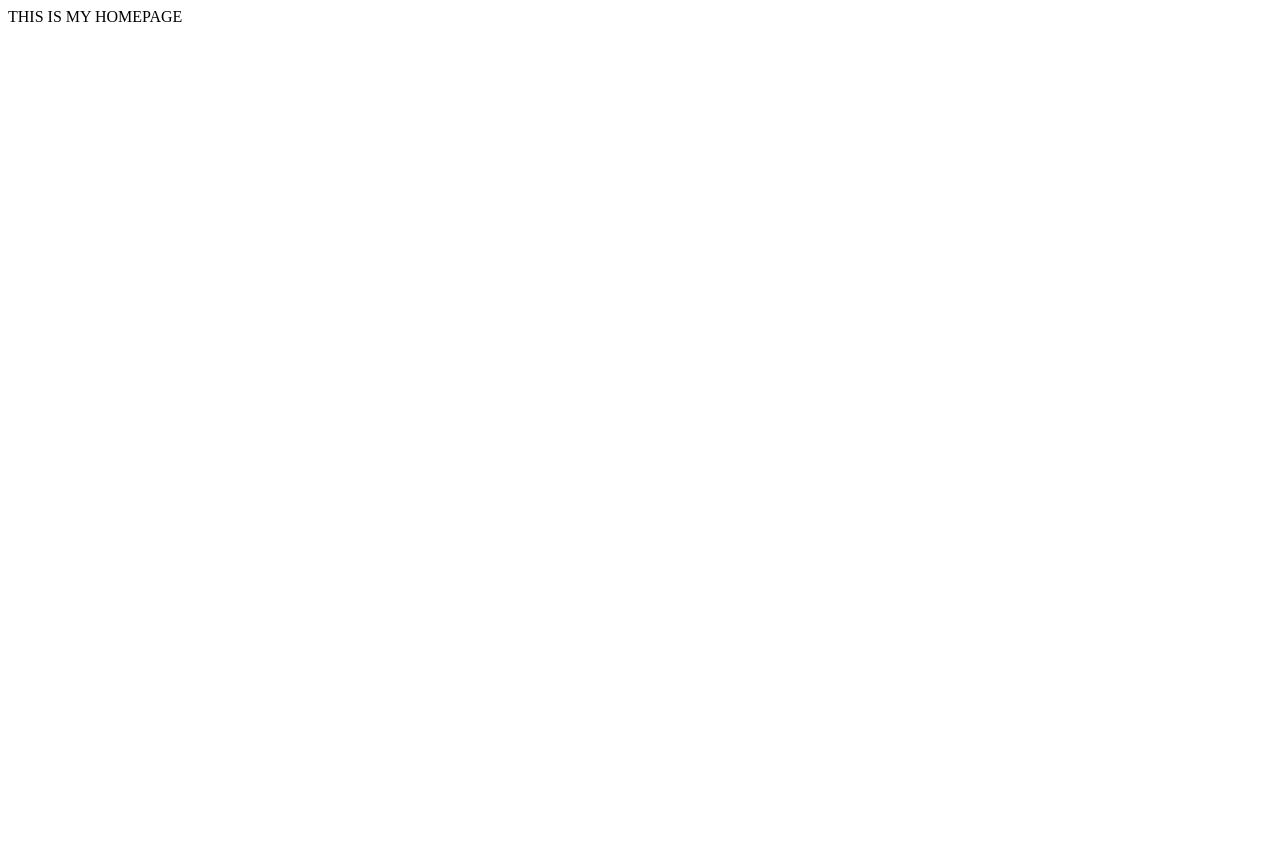
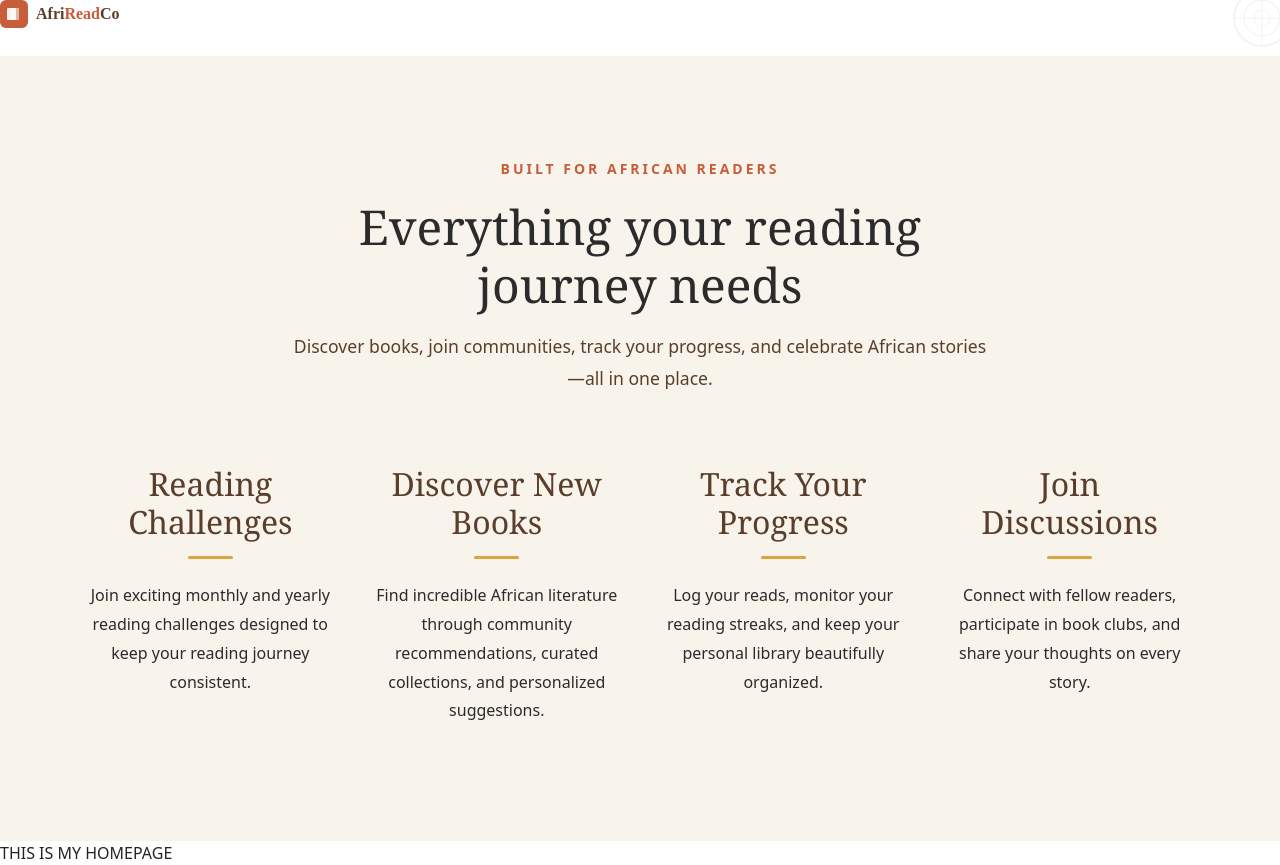
Before and after one commit to davidoladipo01/BOOK_CLUB, a React (Vite) app: page / in a window 1280 px wide. Before the commit the page ends 800 px from the top, so only its background shows below. Built offline with nearby package versions, Linux system fonts and the light colour scheme.

Commit message:
Add Bootstrap integration, new Logo and Features components, and enhance styling

```diff
--- a/index.html
+++ b/index.html
@@ -3,11 +3,13 @@
   <head>
     <meta charset="UTF-8" />
     <link rel="icon" type="image/svg+xml" href="/favicon.svg" />
+    <link href="https://cdn.jsdelivr.net/npm/bootstrap@5.3.8/dist/css/bootstrap.min.css" rel="stylesheet" integrity="sha384-sRIl4kxILFvY47J16cr9ZwB07vP4J8+LH7qKQnuqkuIAvNWLzeN8tE5YBujZqJLB" crossorigin="anonymous">
     <meta name="viewport" content="width=device-width, initial-scale=1.0" />
     <title>react_project</title>
   </head>
   <body>
     <div id="root"></div>
     <script type="module" src="/src/main.jsx"></script>
+    <script src="https://cdn.jsdelivr.net/npm/bootstrap@5.3.8/dist/js/bootstrap.bundle.min.js" integrity="sha384-FKyoEForCGlyvwx9Hj09JcYn3nv7wiPVlz7YYwJrWVcXK/BmnVDxM+D2scQbITxI" crossorigin="anonymous"></script>
   </body>
 </html>
--- a/package.json
+++ b/package.json
@@ -11,6 +11,7 @@
   },
   "dependencies": {
     "formik": "^2.4.9",
+    "lucide-react": "^1.22.0",
     "react": "^19.2.7",
     "react-dom": "^19.2.7",
     "react-router-dom": "^7.18.0",
--- /dev/null
+++ b/src/components/Features.jsx
@@ -0,0 +1,53 @@
+import React from 'react'
+
+const features = [
+  {
+    title: "Reading Challenges",
+    text: "Join exciting monthly and yearly reading challenges designed to keep your reading journey consistent.",
+  },
+  {
+    title: "Discover New Books",
+    text: "Find incredible African literature through community recommendations, curated collections, and personalized suggestions.",
+  },
+  {
+    title: "Track Your Progress",
+    text: "Log your reads, monitor your reading streaks, and keep your personal library beautifully organized.",
+  },
+  {
+    title: "Join Discussions",
+    text: "Connect with fellow readers, participate in book clubs, and share your thoughts on every story.",
+  },
+];
+
+function Features() {
+  return (
+    <div>
+         <section className="features-section">
+      <div className="features-header">
+        <span>BUILT FOR AFRICAN READERS</span>
+
+        <h2>Everything your reading journey needs</h2>
+
+        <p>
+          Discover books, join communities, track your progress, and celebrate
+          African stories—all in one place.
+        </p>
+      </div>
+
+      <div className="features-grid">
+        {features.map((feature, index) => (
+          <div className="feature-card" key={index}>
+            <h3>{feature.title}</h3>
+
+            <div className="underline"></div>
+
+            <p>{feature.text}</p>
+          </div>
+        ))}
+      </div>
+    </section>
+    </div>
+  )
+}
+
+export default Features
--- /dev/null
+++ b/src/components/Logo.jsx
@@ -0,0 +1,28 @@
+import React from 'react'
+
+function Logo() {
+  return (
+    <div>
+      <svg className="ar-adinkra-accent" viewBox="0 0 60 60" aria-hidden="true">
+        <circle cx="30" cy="30" r="28" fill="none" stroke="#5A3E2B" strokeWidth="1.5"/>
+        <circle cx="30" cy="30" r="18" fill="none" stroke="#5A3E2B" strokeWidth="1"/>
+        <circle cx="30" cy="30" r="8"  fill="none" stroke="#D9A441" strokeWidth="1.5"/>
+        <line x1="30" y1="2"  x2="30" y2="58" stroke="#5A3E2B" strokeWidth="0.8"/>
+        <line x1="2"  y1="30" x2="58" y2="30" stroke="#5A3E2B" strokeWidth="0.8"/>
+      </svg>
+
+      {/* Brand */}
+      <div className="ar-auth-brand">
+        <div className="ar-auth-brand-mark">
+          <svg viewBox="0 0 16 16" fill="none">
+            <rect x="1" y="2" width="9" height="12" rx="1" fill="white" opacity="0.9"/>
+            <rect x="4" y="2" width="9" height="12" rx="1" fill="white" opacity="0.55"/>
+          </svg>
+        </div>
+        <span className="ar-auth-brand-name">Afri<span>Read</span>Co</span>
+      </div>
+    </div>
+  )
+}
+
+export default Logo
--- a/src/index.css
+++ b/src/index.css
@@ -425,3 +425,86 @@ input:focus {
     font-size: 1.7rem;
   }
 }
+
+.features-section {
+  background: #F8F4EC;
+  padding: 100px 7%;
+}
+
+.features-header {
+  max-width: 700px;
+  margin: 0 auto 70px;
+  text-align: center;
+}
+
+.features-header span {
+  color: #C65D3B;
+  font-size: 14px;
+  font-weight: 700;
+  letter-spacing: 3px;
+  text-transform: uppercase;
+}
+
+.features-header h2 {
+  margin: 18px 0;
+  font-size: 3rem;
+  color: #2B2B2B;
+  font-family: Georgia, serif;
+}
+
+.features-header p {
+  color: #5A3E2B;
+  font-size: 1.1rem;
+  line-height: 1.8;
+}
+
+/* Four equal columns */
+.features-grid {
+  display: grid;
+  grid-template-columns: repeat(4, 1fr);
+  gap: 45px;
+}
+
+.feature-card {
+  text-align: center;
+}
+
+.feature-card h3 {
+  color: #5A3E2B;
+  font-size: 2rem;
+  font-family: Georgia, serif;
+  margin-bottom: 15px;
+}
+
+.underline {
+  width: 45px;
+  height: 3px;
+  background: #D9A441;
+  border-radius: 50px;
+  margin: 0 auto 22px;
+}
+
+.feature-card p {
+  color: #2B2B2B;
+  line-height: 1.8;
+  font-size: 1rem;
+}
+
+/* Tablet */
+@media (max-width: 1024px) {
+  .features-grid {
+    grid-template-columns: repeat(2, 1fr);
+  }
+}
+
+/* Mobile */
+@media (max-width: 768px) {
+  .features-header h2 {
+    font-size: 2.3rem;
+  }
+
+  .features-grid {
+    grid-template-columns: 1fr;
+    gap: 50px;
+  }
+}
--- a/src/pages/Home.jsx
+++ b/src/pages/Home.jsx
@@ -1,8 +1,14 @@
 import React from 'react'
+import Logo from '../components/Logo'
+import Features from '../components/Features'
 
 function Home() {
   return (
     <div>
+      <Logo />
+      <section>
+        <Features/>
+      </section>
       THIS IS MY HOMEPAGE
     </div>
   )
--- a/src/pages/Login.jsx
+++ b/src/pages/Login.jsx
@@ -62,7 +62,7 @@ const Login = () => {
           <label className="ar-label" htmlFor="email">Email Address</label>
           <div className="ar-input-wrap">
             <input className="ar-input" type="email" name="email" placeholder="you@example.com" autoComplete="email" value={formik.values.email} onChange={formik.handleChange} onBlur={formik.handleBlur}/>
-            <small className="text-danger">{formik.touched.email && formik.errors.email} </small> <br />
+            <small className="text-danger">{formik.touched.email && formik.errors.email ? formik.errors.email : ""} </small> <br />
             <span className="ar-input-icon" aria-hidden="true"><i className="ti ti-mail"></i></span>
           </div>
         </div>
@@ -72,7 +72,7 @@ const Login = () => {
           <label className="ar-label" htmlFor="password">Password</label>
           <div className="ar-input-wrap">
             <input className="ar-input" type="password" name="password" placeholder="Your password" autoComplete="current-password" value={formik.values.password} onChange={formik.handleChange} onBlur={formik.handleBlur}/>
-            <small className="text-danger">{formik.touched.password && formik.errors.password} </small> <br />
+            <small className="text-danger">{formik.touched.password && formik.errors.password ? formik.errors.password : ""} </small> <br />
           </div>
         </div>
 
@@ -85,7 +85,7 @@ const Login = () => {
         {/* Divider */}
         <div className="ar-divider">
           <div className="ar-divider-line"></div>
-          <span className="ar-divider-text">or continue with</span>
+          <span className="ar-divider-text">OR</span>
           <div className="ar-divider-line"></div>
         </div>
 
--- a/src/pages/Register.jsx
+++ b/src/pages/Register.jsx
@@ -2,6 +2,7 @@ import React from 'react'
 import { useFormik } from 'formik'
 import { Link } from 'react-router-dom'
 import * as yup from 'yup'
+import Logo from '../components/Logo'
 
 const Register = () => {
   const formik = useFormik({
@@ -41,7 +42,8 @@ const Register = () => {
   return (
     <div className="register-page">
       <div className="register-card">
-        <div className="logo">AfriReadco</div>
+        <div><Logo /></div>
+
 
         <h1>Join AfriReadco</h1>
         <p className="subtitle">
```
Also changed, not shown: 1 other file (tests, documents, lock files or other folders).
